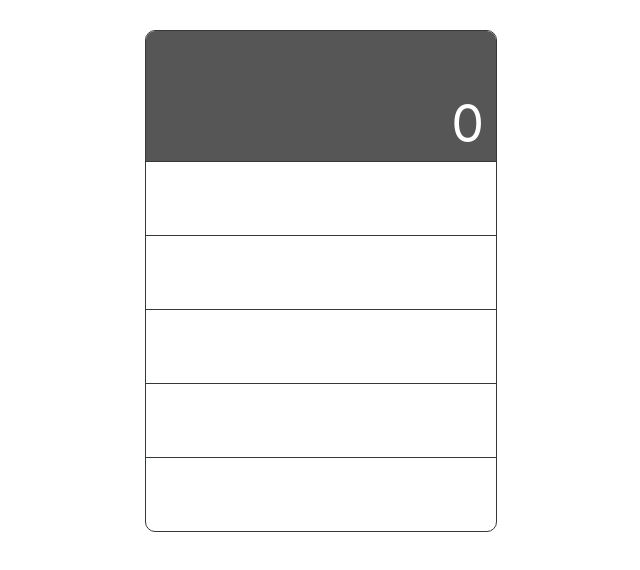
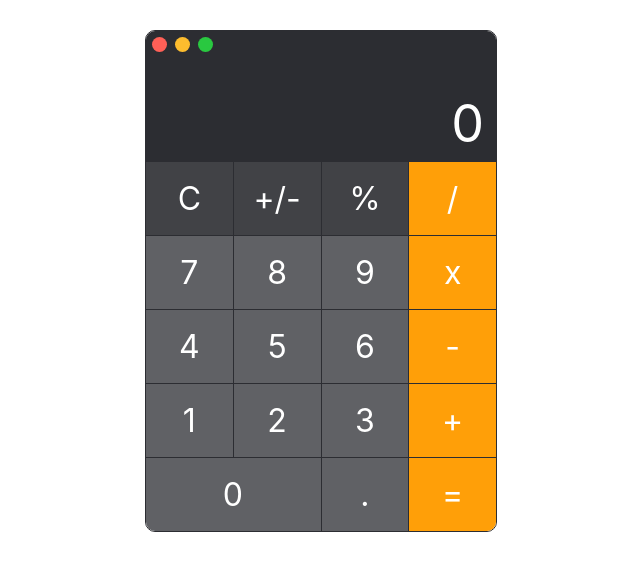
Before and after one commit to pauls-akmentins/Design-to-code-app---macOS-calculator, a React (Create React App) app: page / in a window 1280 px wide. Shown: the top 570 px of the page, without its empty margins (319-959 px from the left). Built offline with nearby package versions, Linux system fonts and the light colour scheme.

Commit message:
Add back Calculator funcionality

```diff
--- a/src/Calculator/Calculator.module.css
+++ b/src/Calculator/Calculator.module.css
@@ -10,7 +10,7 @@
   height: 500px;
   width: 350px;
   margin-top: 30px;
-  border: 1px solid #353839;
+  border: 1px solid #2c2d32;
   border-radius: 10px;
   overflow: hidden;
 }
@@ -18,7 +18,7 @@
 .displayContainer {
   display: flex;
   justify-content: space-between;
-  background-color: #565656;
+  background-color: #2c2d32;
 }
 
 .calcResultContainer {
@@ -59,14 +59,14 @@
   height: 100%;
   display: flex;
   justify-content: space-between;
-  border-top: 1px solid #353839;
+  border-top: 1px solid #2c2d32;
 }
 
 .calcActionsLastRow {
   height: 100%;
   display: flex;
   justify-content: space-between;
-  border-top: 1px solid #353839;
+  border-top: 1px solid #2c2d32;
 }
 
 .calcActionsLastRow div:nth-child(1) {
--- a/src/components/CalculatorCirclesRow/CalculatorCirclesRow.module.css
+++ b/src/components/CalculatorCirclesRow/CalculatorCirclesRow.module.css
@@ -0,0 +1,53 @@
+.topActionRowWrapper {
+  display: flex;
+  margin-top: 6px;
+  margin-left: 6px;
+  height: fit-content;
+}
+
+.circleButtonContainer {
+  margin-right: 8px;
+  height: 15px;
+  width: 15px;
+  border-radius: 50%;
+  cursor: pointer;
+}
+
+.circleButtonContainer-close {
+  background-color: #ff6057;
+}
+
+.circleButtonContainer-minimize {
+  background-color: #fdbc2e;
+}
+
+.circleButtonContainer-expand {
+  background-color: #29c840;
+}
+
+.topActionRowWrapper:hover .circleButton {
+  opacity: 1;
+}
+
+.circleButton {
+  position: relative;
+  bottom: 4px;
+  left: 4px;
+  opacity: 1;
+  font-size: 14px;
+  opacity: 0;
+}
+
+.circleButton-close {
+  font-size: 13px;
+}
+
+.circleButton-expand {
+  left: 3px;
+}
+
+.circleButton-minimize {
+  font-size: 20px;
+  left: 3px;
+  bottom: 6px;
+}
--- a/src/components/CalculatorCirclesRow/CalculatorCirclesRow.tsx
+++ b/src/components/CalculatorCirclesRow/CalculatorCirclesRow.tsx
@@ -1,8 +1,30 @@
 import classNames from "classnames";
-import styles from 'CalculatorCirclesRow.module.css';
+import styles from "./CalculatorCirclesRow.module.css";
+import { CircleType } from "./types";
+import { getCircleType } from "./utls";
 
 const CalculatorCirclesRow = () => {
-  return <></>;
+  return (
+    <div className={classNames(styles.topActionRowWrapper)}>
+      {Object.values(CircleType).map((circleType) => (
+        <div
+          className={classNames(
+            styles.circleButtonContainer,
+            styles[`circleButtonContainer-${circleType}`]
+          )}
+        >
+          <span
+            className={classNames(
+              styles.circleButton,
+              styles[`circleButton-${circleType}`]
+            )}
+          >
+            {getCircleType(circleType)}
+          </span>
+        </div>
+      ))}
+    </div>
+  );
 };
 
 export default CalculatorCirclesRow;
--- /dev/null
+++ b/src/components/CalculatorCirclesRow/types.ts
@@ -0,0 +1,5 @@
+export enum CircleType {
+    CLOSE = "close",
+    MINIMIZE = "minimize",
+    EXPAND = "expand"
+}
--- /dev/null
+++ b/src/components/CalculatorCirclesRow/utls.ts
@@ -0,0 +1,15 @@
+import { CircleType } from "./types";
+
+export const getCircleType = (circleType: CircleType) => {
+  switch (circleType) {
+    case CircleType.CLOSE: {
+      return "x";
+    }
+    case CircleType.MINIMIZE: {
+      return "-";
+    }
+    case CircleType.EXPAND: {
+      return "+";
+    }
+  }
+};
--- a/src/components/CalculatorTille/CalculatorTile.module.css
+++ b/src/components/CalculatorTille/CalculatorTile.module.css
@@ -0,0 +1,25 @@
+.calculatorTileContainer {
+  border-right: 1px solid #2c2d32;
+  display: flex;
+  align-items: center;
+  justify-content: center;
+  font-size: 32px;
+  color: white;
+  flex: 1;
+}
+
+.calculatorTileContainer-noRightBorder {
+  border-right: none;
+}
+
+.calculatorTileContainer-grey {
+  background-color: #606165;
+}
+
+.calculatorTileContainer-darkGrey {
+  background-color: #414246;
+}
+
+.calculatorTileContainer-orange {
+  background-color: #ff9f08;
+}
--- a/src/components/CalculatorTille/CalculatorTile.tsx
+++ b/src/components/CalculatorTille/CalculatorTile.tsx
@@ -1,8 +1,25 @@
 import classNames from "classnames";
-import styles from "CalculatorTile.module.css";
+import styles from "./CalculatorTile.module.css";
+import { CalculatorTileProps } from "./types";
 
-const CalculatorTile = () => {
-  return <></>;
+const CalculatorTile: React.FC<CalculatorTileProps> = ({
+  onClick,
+  children,
+  backgroundColor = "grey",
+  lastRightTileInRow = false,
+}) => {
+  return (
+    <div
+      className={classNames(
+        styles.calculatorTileContainer,
+        styles[`calculatorTileContainer-${backgroundColor}`],
+        lastRightTileInRow && styles["calculatorTileContainer-noRightBorder"]
+      )}
+      onClick={onClick}
+    >
+      {children}
+    </div>
+  );
 };
 
 export default CalculatorTile;
--- /dev/null
+++ b/src/components/CalculatorTille/types.ts
@@ -0,0 +1,8 @@
+import React from "react";
+
+export interface CalculatorTileProps {
+  onClick: () => void;
+  children?: React.ReactNode;
+  backgroundColor?: "grey" | "orange" | "darkGrey";
+  lastRightTileInRow?: boolean;
+}
```
Also changed, not shown: src/Calculator/Calculator.tsx (line endings or trailing spaces).
